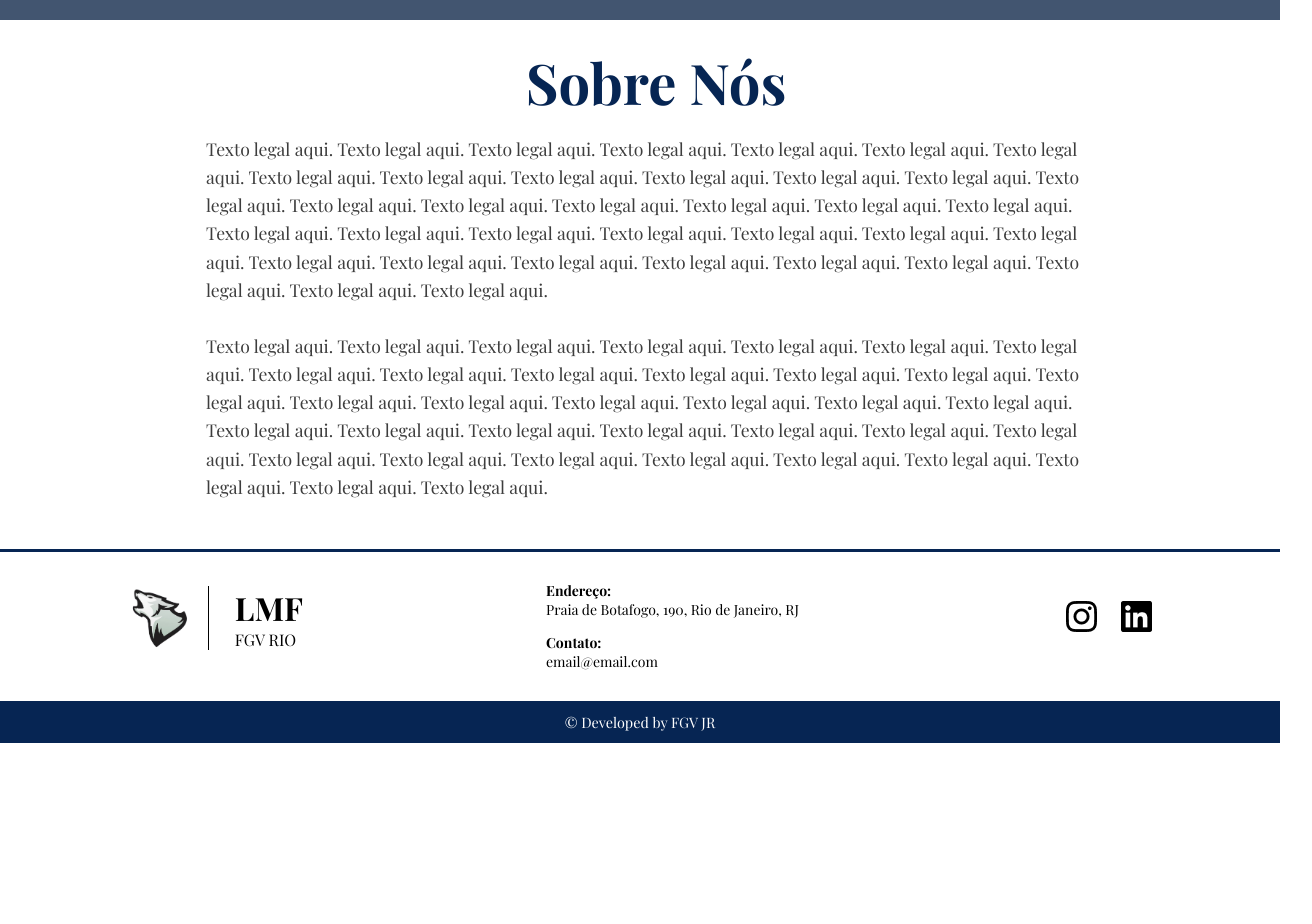
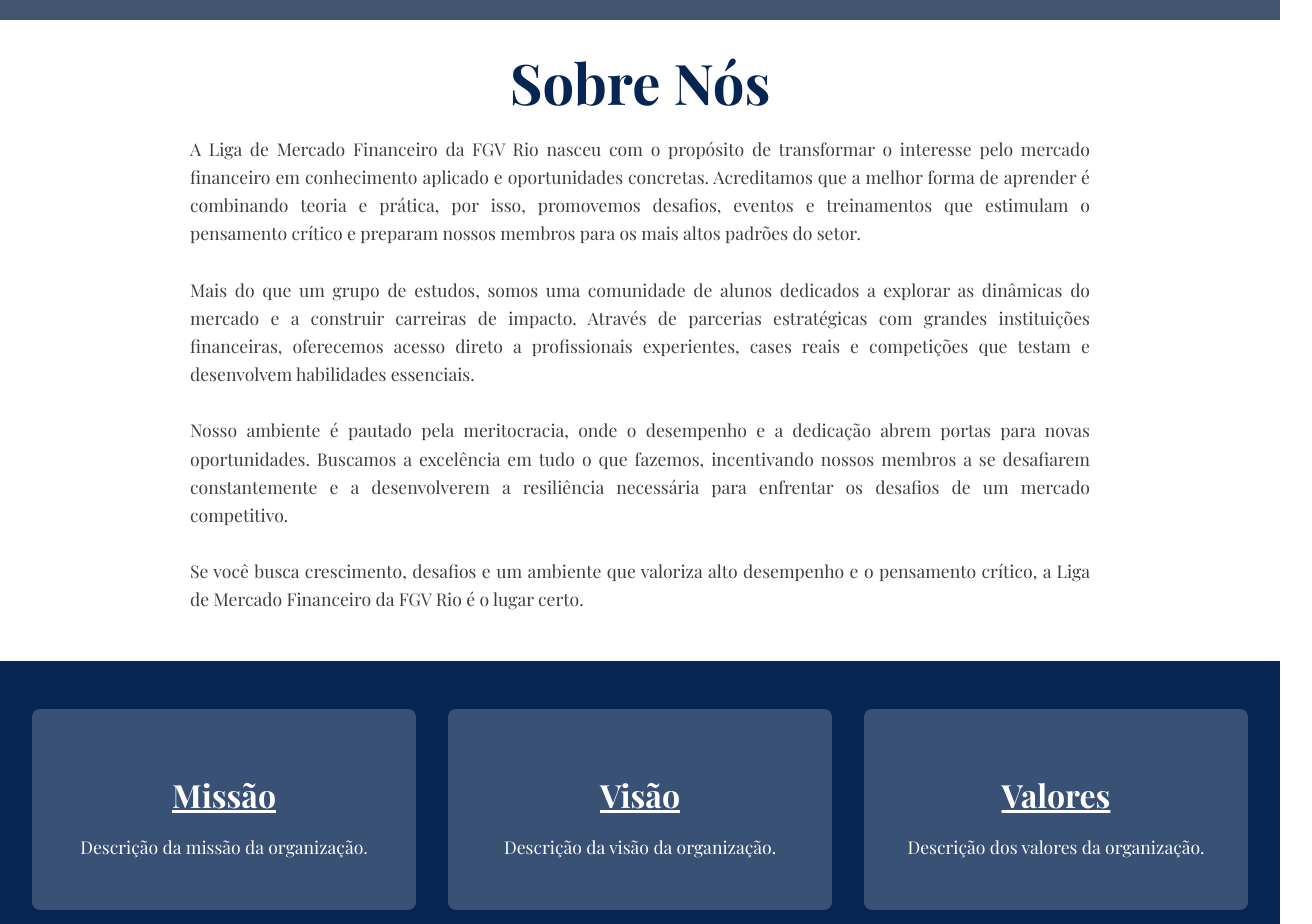
Before and after one commit to digital-fgv-jr/sitelmf, a React (Create React App) app: page / in a window 1280 px wide. Shown: the part 780-1704 px from the top of the page, 1312 px wide, since content can reach past the window. Before the commit the page ends 1523 px from the top, so only its background shows below. Built offline with nearby package versions, Linux system fonts and the light colour scheme; grey boxes are pictures that could not be loaded; a web font is replaced by a local one.

Commit message:
missao/visao/valores created

```diff
--- a/src/components/Navbar.js
+++ b/src/components/Navbar.js
@@ -9,16 +9,16 @@
   const [hidden, setHidden] = useState(false);
 
   const handleScroll = () => {
-    if (window.scrollY === 0) {
+    if (window.scrollY < 100) {
       setScrolled(false);
       setHidden(false);
     }
     else if (window.scrollY > lastScrollY && window.scrollY > 100) {
       setScrolled(false);
-      setHidden(true); // Esconde a navbar e a linha ao rolar para baixo
+      setHidden(true);
     } else if (window.scrollY < lastScrollY && window.scrollY > 100) {
       setScrolled(true);
-      setHidden(false); // Exibe a navbar e a linha ao rolar para cima
+      setHidden(false);
     }
     setLastScrollY(window.scrollY);
   };
--- a/src/pages/inicio.js
+++ b/src/pages/inicio.js
@@ -19,21 +19,41 @@
       <div className="sobre-nos">
         <h2>Sobre Nós</h2>
         <p>
-        Texto legal aqui. Texto legal aqui. Texto legal aqui. Texto legal aqui. Texto legal aqui. Texto legal aqui.
-        Texto legal aqui. Texto legal aqui. Texto legal aqui. Texto legal aqui. Texto legal aqui. Texto legal aqui.
-        Texto legal aqui. Texto legal aqui. Texto legal aqui. Texto legal aqui. Texto legal aqui. Texto legal aqui.
-        Texto legal aqui. Texto legal aqui. Texto legal aqui. Texto legal aqui. Texto legal aqui. Texto legal aqui.
-        Texto legal aqui. Texto legal aqui. Texto legal aqui. Texto legal aqui. Texto legal aqui. Texto legal aqui.
-        Texto legal aqui. Texto legal aqui. Texto legal aqui. Texto legal aqui. Texto legal aqui. Texto legal aqui.
+        A Liga de Mercado Financeiro da FGV Rio nasceu com o propósito de transformar o interesse pelo mercado financeiro
+        em conhecimento aplicado e oportunidades concretas. Acreditamos que a melhor forma de aprender é combinando teoria
+        e prática, por isso, promovemos desafios, eventos e treinamentos que estimulam o pensamento crítico e preparam nossos
+        membros para os mais altos padrões do setor.
         <br />
         <br />
-        Texto legal aqui. Texto legal aqui. Texto legal aqui. Texto legal aqui. Texto legal aqui. Texto legal aqui.
-        Texto legal aqui. Texto legal aqui. Texto legal aqui. Texto legal aqui. Texto legal aqui. Texto legal aqui.
-        Texto legal aqui. Texto legal aqui. Texto legal aqui. Texto legal aqui. Texto legal aqui. Texto legal aqui.
-        Texto legal aqui. Texto legal aqui. Texto legal aqui. Texto legal aqui. Texto legal aqui. Texto legal aqui.
-        Texto legal aqui. Texto legal aqui. Texto legal aqui. Texto legal aqui. Texto legal aqui. Texto legal aqui.
-        Texto legal aqui. Texto legal aqui. Texto legal aqui. Texto legal aqui. Texto legal aqui. Texto legal aqui.
+        Mais do que um grupo de estudos, somos uma comunidade de alunos dedicados a explorar as dinâmicas do mercado e a
+        construir carreiras de impacto. Através de parcerias estratégicas com grandes instituições financeiras, oferecemos
+        acesso direto a profissionais experientes, cases reais e competições que testam e desenvolvem habilidades essenciais.
+        <br />
+        <br />
+
+        Nosso ambiente é pautado pela meritocracia, onde o desempenho e a dedicação abrem portas para novas oportunidades.
+        Buscamos a excelência em tudo o que fazemos, incentivando nossos membros a se desafiarem constantemente e a desenvolverem
+        a resiliência necessária para enfrentar os desafios de um mercado competitivo.
+        <br />
+        <br />
+        Se você busca crescimento, desafios e um ambiente que valoriza alto desempenho e o pensamento crítico, a Liga de Mercado
+        Financeiro da FGV Rio é o lugar certo.
         </p>
+      </div>
+
+      <div className="missoes-visao-valores">
+        <div className="missao">
+          <h3>Missão</h3>
+          <p>Descrição da missão da organização.</p>
+        </div>
+        <div className="visao">
+          <h3>Visão</h3>
+          <p>Descrição da visão da organização.</p>
+        </div>
+        <div className="valores">
+          <h3>Valores</h3>
+          <p>Descrição dos valores da organização.</p>
+        </div>
       </div>
 
     </div>
--- a/src/styles/pages/Inicio.css
+++ b/src/styles/pages/Inicio.css
@@ -59,7 +59,7 @@
 
 .sobre-nos {
   width: 100%;
-  padding: 3rem 1rem;
+  padding: 3rem 0rem;
   text-align: center;
   color: #333;
 }
@@ -72,10 +72,38 @@
 }
 
 .sobre-nos p {
-  text-align: left;
+  text-align: justify;
   font-size: 1.1rem;
   line-height: 1.6;
   max-width: 900px;
   margin: 0 auto;
   color: #3D3D3D;
 }
+
+.missoes-visao-valores {
+  display: flex;
+  justify-content: space-between;
+  gap: 2rem;
+  padding: 3rem 2rem;
+  background-color: var(--azul-principal);
+  color: white;
+}
+
+.missoes-visao-valores div {
+  background-color: rgba(255, 255, 255, 0.2);
+  padding: 2rem;
+  text-align: center;
+  flex: 1;
+  border-radius: 8px;
+}
+
+.missoes-visao-valores h3 {
+  font-size: 2rem;
+  margin-bottom: 1rem;
+  text-decoration: underline;
+}
+
+.missoes-visao-valores p {
+  font-size: 1.1rem;
+  line-height: 1.5;
+}
```
